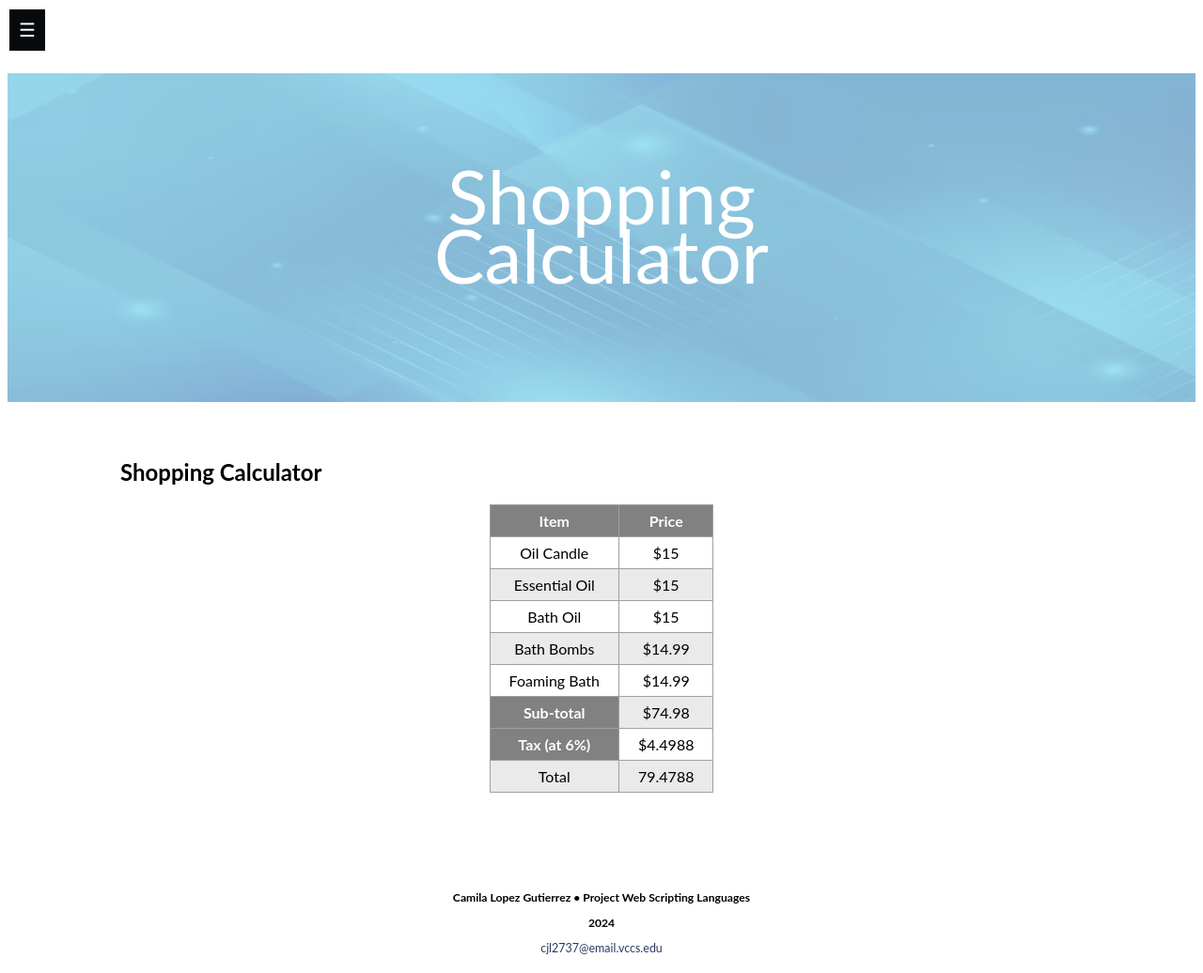
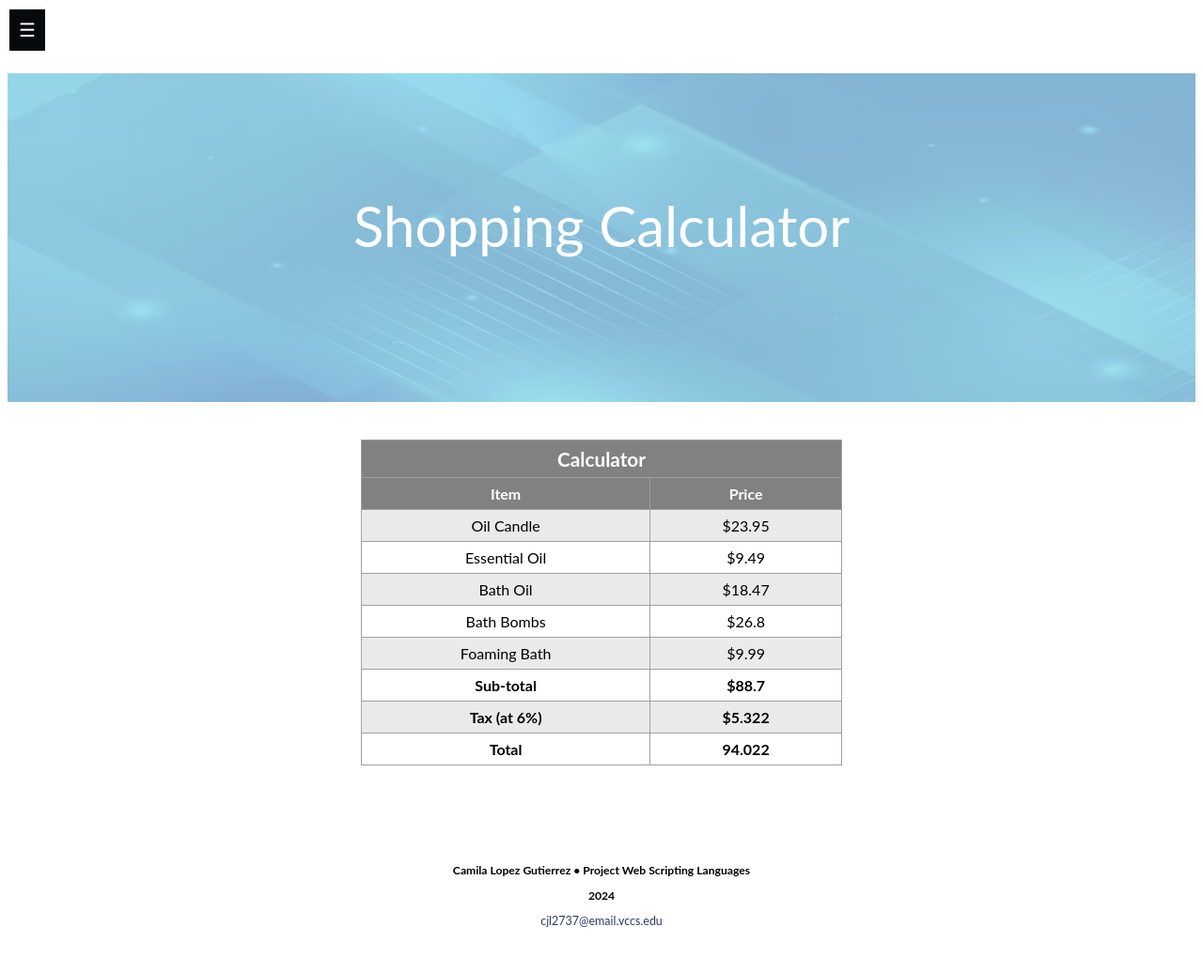
Before and after one commit to Cami1425/WebScriptingLanguages, a PHP site: page /shopping.php in a window 1280 px wide. Shown: the whole page at 94% size. After the commit the page ends 987 px from the top, so only its background shows below. Run offline with PHP 8.4, Linux system fonts and the light colour scheme.

Commit message:
Shopping_PHP

```diff
--- a/Project4Ch5.html
+++ b/Project4Ch5.html
@@ -29,7 +29,6 @@
         <button class="hamburger">&#9776;</button>
         <nav class="menuNav">
             <a href="WSLProjects.html">Main Page</a>
-            <a href="#">Project 3</a>
             <a href="Project4Ch5.html">Project 4- Ch5</a>
             <a href="Project5Ch6.html">Project 5 Ch6</a>
             <a href="Project6Ch7.html">Project 6 Ch7</a>
--- a/Project5Ch6.html
+++ b/Project5Ch6.html
@@ -29,7 +29,6 @@
     <button class="hamburger">&#9776;</button>
     <nav class="menuNav">
       <a href="WSLProjects.html">Main Page</a>
-      <a href="#">Project 3</a>
       <a href="Project4Ch5.html">Project 4 Ch5</a>
       <a href="Project5Ch6.html">Project 5 Ch6</a>
       <a href="Project6Ch7.html">Project 6 Ch7</a>
--- a/Project6Ch7.html
+++ b/Project6Ch7.html
@@ -29,7 +29,6 @@
         <button class="hamburger">&#9776;</button>
         <nav class="menuNav">
             <a href="WSLProjects.html">Main Page</a>
-            <a href="#">Project 3</a>
             <a href="Project4Ch5.html">Project 4 Ch5</a>
             <a href="Project5Ch6.html">Project 5 Ch6</a>
             <a href="Project6Ch7.html">Project 5 Ch6</a>
--- a/Project7Ch8.html
+++ b/Project7Ch8.html
@@ -29,7 +29,6 @@
         <button class="hamburger">&#9776;</button>
         <nav class="menuNav">
             <a href="WSLProjects.html">Main Page</a>
-            <a href="#">Project 3</a>
             <a href="Project4Ch5.html">Project 4 Ch5</a>
             <a href="Project5Ch6.html">Project 5 Ch6</a>
             <a href="Project6Ch7.html">Project 6 Ch7</a>
--- a/Project8Ch9.html
+++ b/Project8Ch9.html
@@ -29,7 +29,6 @@
             <button class="hamburger">&#9776;</button>
             <nav class="menuNav">
                 <a href="WSLProjects.html">Main Page</a>
-                <a href="#">Project 3</a>
                 <a href="Project4Ch5.html">Project 4 Ch5</a>
                 <a href="Project5Ch6.html">Project 5 Ch6</a>
                 <a href="Project6Ch7.html">Project 6 Ch7</a>
--- a/WSLProjects.html
+++ b/WSLProjects.html
@@ -27,7 +27,6 @@
     <button class="hamburger">&#9776;</button>
     <nav class="menuNav">
       <a href="WSLProjects.html">Main Page</a>
-      <a href="#">Project 3</a>
       <a href="Project4Ch5.html">Project 4- Ch5</a>
       <a href="Project5Ch6.html">Project 5 Ch6</a>
       <a href="Project6Ch7.html">Project 6 Ch7</a>
@@ -45,10 +44,13 @@
   <div class="PageContainer">
     <div class="contentContainer">
       <div class="projTitle">Projects</div>
+      <p>
+        Welcome to my JavaScript project showcase! Here, you'll find a compilation of my personal projects demonstrating proficiency through the progress of the JavaScript class. From server implementations to array manipulation and gallery creations, each project showcases the versatility and power of JavaScript in real-world applications. </p>
     </div>
   </div>
 
   <div id="projSlideshow"></div>
+  <div id="lightbox"></div>
 
 <!--  Footer -->
   <footer>
--- a/shopping.php
+++ b/shopping.php
@@ -20,7 +20,6 @@
         <link href="https://fonts.googleapis.com/css2?family=Oswald:wght@200..700&display=swap" rel="stylesheet">
         <link rel="stylesheet" href="styles.css" />
         <script src="WSL.js" defer></script>
-        <script src="Project8Ch9.js" defer></script>
     </head>
     <body>
 
@@ -29,7 +28,6 @@
             <button class="hamburger">&#9776;</button>
             <nav class="menuNav">
                 <a href="WSLProjects.html">Main Page</a>
-                <a href="#">Project 3</a>
                 <a href="Project4Ch5.html">Project 4 Ch5</a>
                 <a href="Project5Ch6.html">Project 5 Ch6</a>
                 <a href="Project6Ch7.html">Project 6 Ch7</a>
@@ -42,7 +40,7 @@
         <!--  Title Banner-->
         <div class="mainImgContainer">
             <img id="codeImg" src="Images/geometricBlueBackground.jpg" alt="JavaScript Code">
-            <div class="overlayText" style="color:white; font-size:80px;" >Shopping Calculator</div>
+            <div class="overlayText" style="color:white;" >Shopping Calculator</div>
         </div>
 
         <!--  Content title-->
@@ -53,13 +51,13 @@
                 <div id="shoppingCart">
 
                     <?php
-                    // Data items and prices
+                    // Array of data items and prices
                     $items = array(
-                        array("Oil Candle", 15.00),
-                        array("Essential Oil", 15.00),
-                        array("Bath Oil", 15.00),
-                        array("Bath Bombs", 14.99),
-                        array("Foaming Bath", 14.99)
+                        array("Oil Candle", 23.95),
+                        array("Essential Oil", 9.49),
+                        array("Bath Oil", 18.47),
+                        array("Bath Bombs", 26.80),
+                        array("Foaming Bath", 9.99)
                     );
 
                     // Declare sales tax rate
@@ -79,14 +77,16 @@
 
                     ?>
 
-                    <h2>Shopping Calculator</h2>
-
-                    <table>
+                    <!-- Calculator table -->
+                    <table style="width:50%">
+                        <tr>
+                            <th colspan="2" style="font-size:1.3em">Calculator</th>
                         <tr>
                             <th>Item</th>
                             <th>Price</th>
                         </tr>
 
+                        <!-- Display array items in table -->
                         <?php foreach ($items as $item): ?>
                         <tr>
                             <td><?php echo $item[0]; ?></td>
@@ -95,16 +95,16 @@
                         <?php endforeach; ?>
 
                         <tr>
-                            <th>Sub-total</th>
-                            <td> <?php echo "$".$subTotal?></td>
+                            <td class="bolds" >Sub-total</td>
+                            <td class="bolds" > <?php echo "$".$subTotal?></td>
                         </tr>
                         <tr>
-                            <th>Tax (at 6%)</th>
-                            <td> <?php echo "$".$tax ?></td>
+                            <td class="bolds" >Tax (at 6%)</td>
+                            <td class="bolds" > <?php echo "$".$tax ?></td>
                         </tr>
                         <tr>
-                            <td>Total</td>
-                            <td> <?php echo $total?></td>
+                            <td class="bolds" >Total</td>
+                            <td class="bolds" > <?php echo $total?></td>
                         </tr>
                     </table>
 
--- a/styles.css
+++ b/styles.css
@@ -395,7 +395,9 @@ div#container table tr td:first-of-type {
 div#container table tr td:last-of-type {
     white-space:nowrap;
 }
-
+ .bolds {
+     font-weight: bold;
+ }
 /* --------------------------------------------------------------*/
 /* Styles for gallery Store */
 /* --------------------------------------------------------------*/
@@ -478,6 +480,7 @@ div.description {
     table tr td:last-of-type {
         white-space:nowrap;
     }
+
 }
 
 /* --------------------------------------------------------------*/
```
Also changed, not shown: shopping2.php (deleted, +0 -35 lines).
